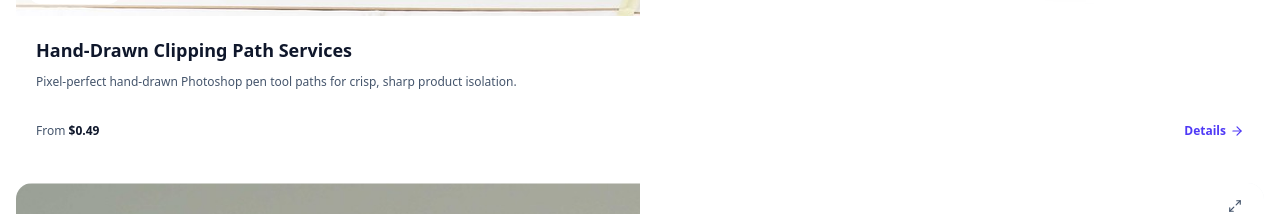
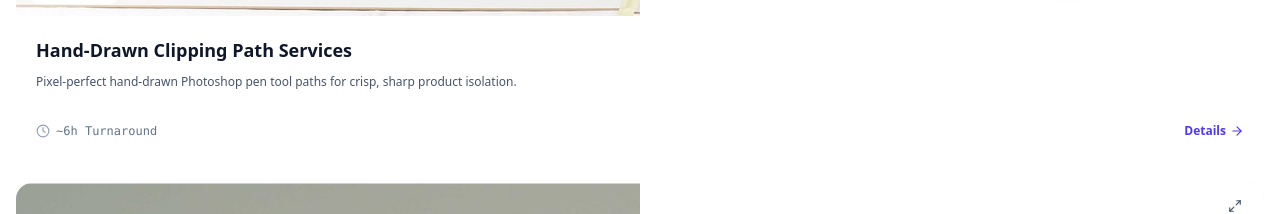
Before and after one commit to mainulislamik/foryourgoal, a Next.js app: page / in a window 1280 px wide. Shown: the part 2814-3028 px from the top of the page. Built offline with nearby package versions, Linux system fonts and the light colour scheme.

Commit message:
fix(services): replace consumer price tag with professional turnaround SLA on homepage service cards

```diff
--- a/src/app/page.tsx
+++ b/src/app/page.tsx
@@ -252,9 +252,10 @@
                 </div>
 
                 <div className="pt-4 border-t border-slate-100 flex items-center justify-between">
-                  <div className="text-xs text-slate-600 font-medium">
-                    From <span className="font-bold text-slate-900">{service.startingPrice}</span>
-                  </div>
+                  <span className="text-xs text-slate-500 font-medium flex items-center gap-1.5 font-mono">
+                    <Clock className="w-3.5 h-3.5 text-slate-400" />
+                    <span>~{service.turnaroundHours || 12}h Turnaround</span>
+                  </span>
                   <Link
                     href={`/services/${service.slug}`}
                     className="inline-flex items-center gap-1 text-xs font-semibold text-indigo-600 group-hover:text-indigo-700"
```
